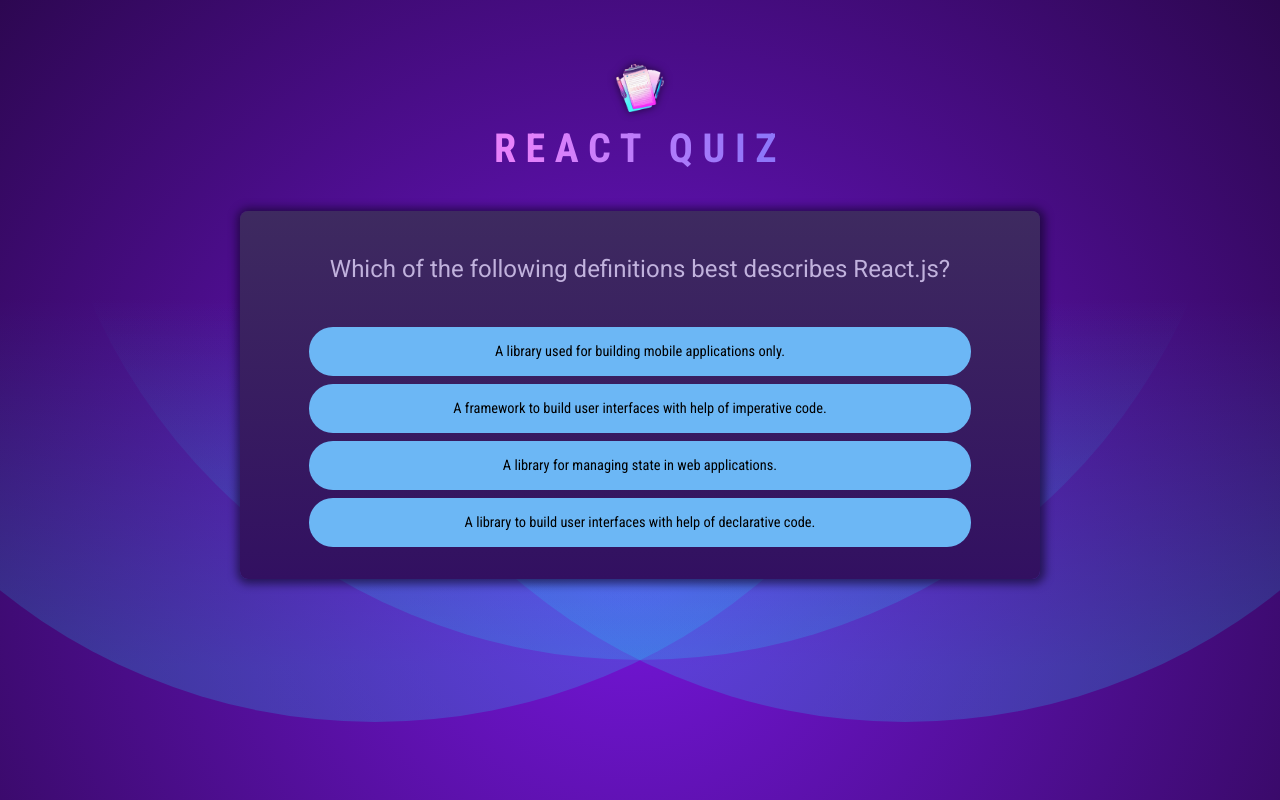
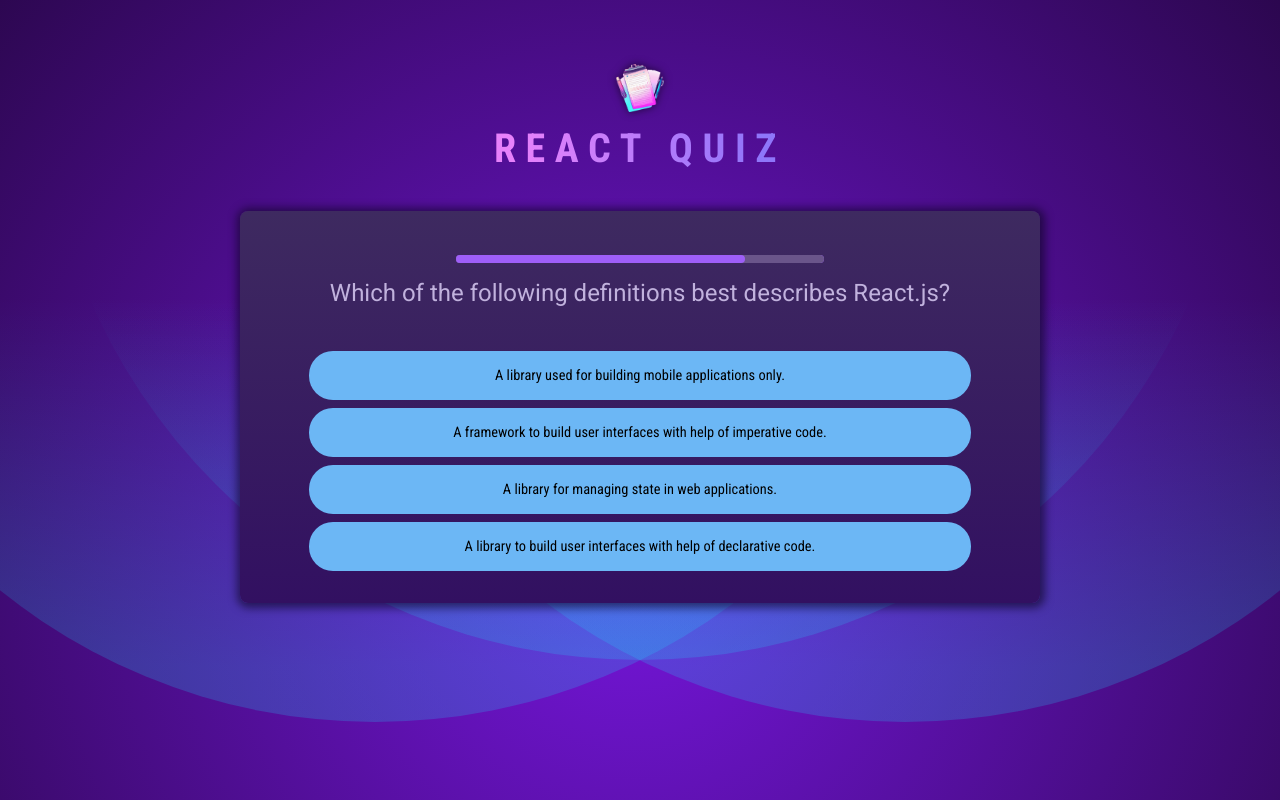
Before and after one commit to adonicristiangerman/quizz-app, a React (Vite) app: page / in a window 1280 px wide. Built offline with nearby package versions, Linux system fonts and the light colour scheme.

Commit message:
Added initial timer component

```diff
--- /dev/null
+++ b/src/components/QuestionTimer.jsx
@@ -0,0 +1,17 @@
+import { useState, useEffect } from "react";
+
+export default function QuestionTimer({ timeout, onTimeout }) {
+  const [remainingTime, setRemainigTime] = useState(timeout);
+
+  useEffect(() => {
+    setTimeout(onTimeout, timeout);
+  }, [timeout, onTimeout]);
+
+  useEffect(() => {
+    setInterval(() => {
+      setRemainigTime((prevRemainingTime) => prevRemainingTime - 100);
+    }, 100);
+  }, []);
+
+  return <progress id="question-time" value={remainingTime} max={timeout} />;
+}
--- a/src/components/Quiz.jsx
+++ b/src/components/Quiz.jsx
@@ -1,6 +1,7 @@
 import { useState } from "react";
 
 import QUESTIONS from "../questions.js";
+import QuestionTimer from "./QuestionTimer.jsx";
 import quizCompleteImg from "../assets/quiz-complete.png";
 
 export default function Quiz() {
@@ -30,6 +31,10 @@ export default function Quiz() {
   return (
     <div id="quiz">
       <div id="question">
+        <QuestionTimer
+          timeout={50000}
+          onTimeout={() => hanldeSelectAnswer(null)}
+        />
         <h2>{QUESTIONS[activeQuestionIndex].text}</h2>
         <ul id="answers">
           {shuffleAnswers.map((answer) => (
```
